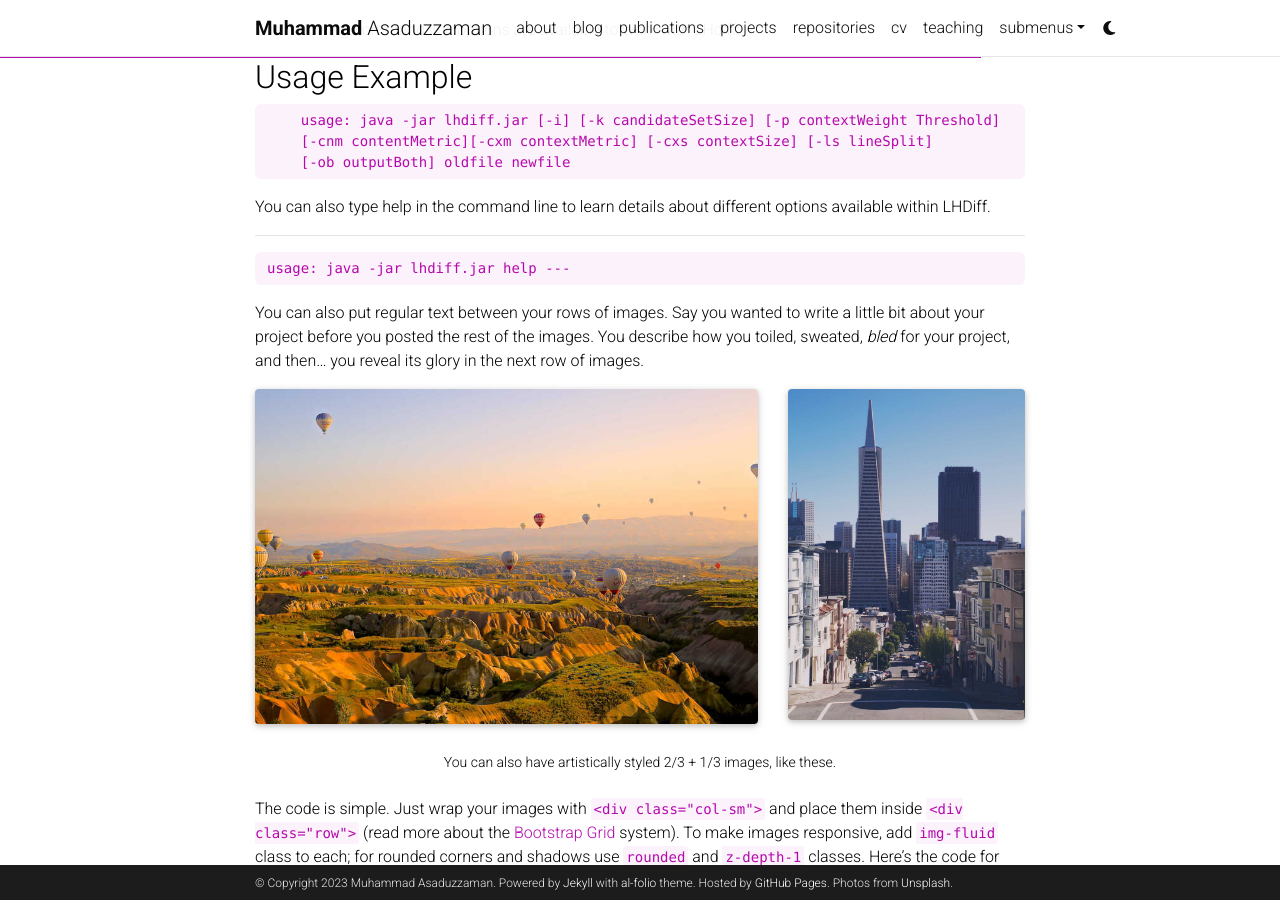
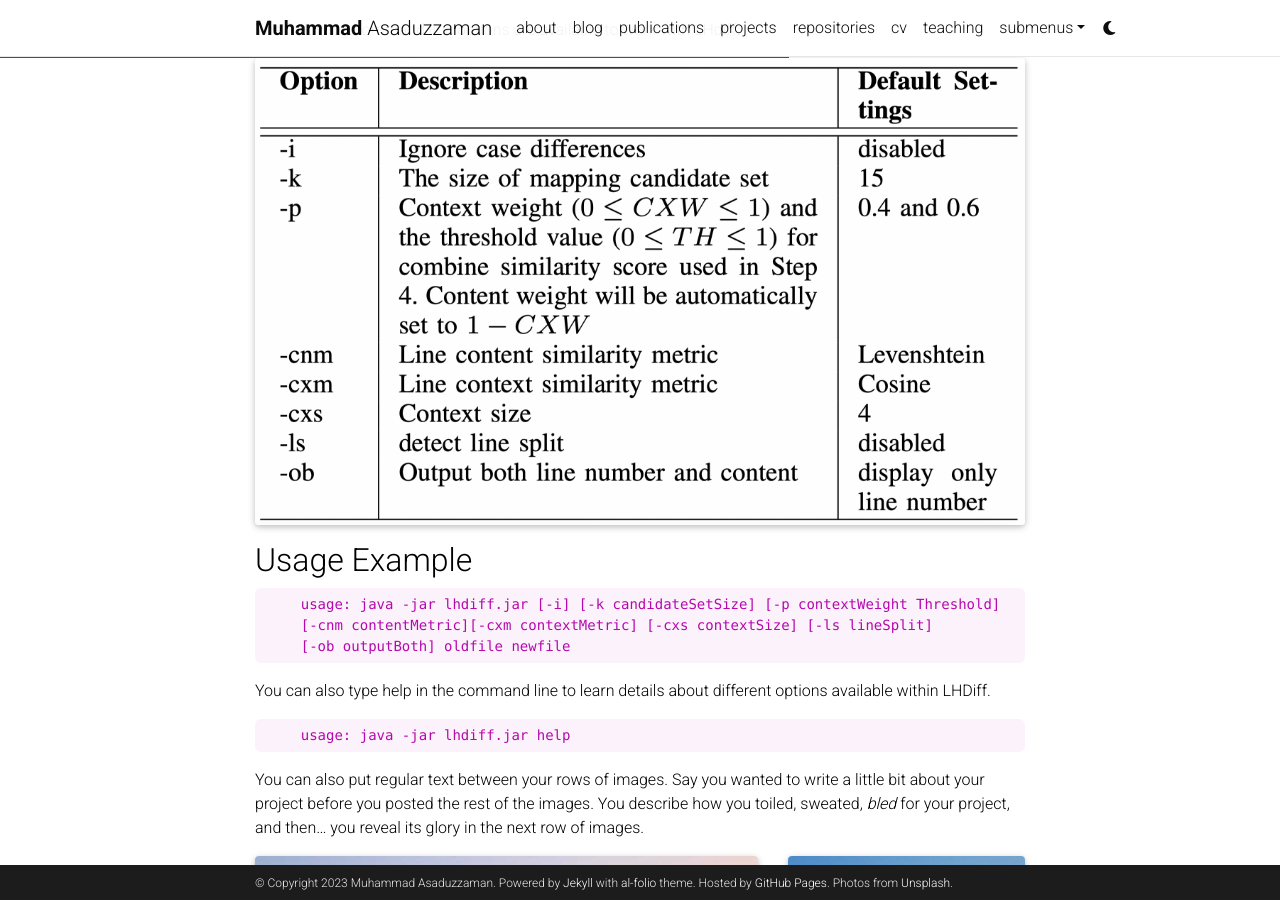
Before and after one commit to muhammad-asaduzzaman/muhammad-asaduzzaman.github.io, a Jekyll site: the page built from _projects/1_project.md, in a window 1280 px wide and 900 px high, scrolled down 1463 px. Built offline with Jekyll 4.4.1, drawn with Linux system fonts in a browser that asks for light colours; full-size pictures stand in for the smaller copies a plugin makes; comment, search, counter and statistics services are not loaded; a style sheet for code colours, icons or effects is not loaded.

Commit message:
Update 1_project.md

````diff
--- a/_projects/1_project.md
+++ b/_projects/1_project.md
@@ -55,6 +55,11 @@
 The tool requires Java runtime environment which can be downloaded from here.
 
 The following command line options are available to work with LHdiff:
+<div class="row">
+    <div class="col-sm mt-3 mt-md-0">
+        {% include figure.html path="assets/img/lhdiff_configurations.png" title="available configurations in lhdiff" class="img-fluid rounded z-depth-1" %}
+    </div>
+</div>
 
 Usage Example
 ---
@@ -65,10 +70,9 @@
 ```
 
 You can also type help in the command line to learn details about different options available within LHDiff.
-
----
+```
     usage: java -jar lhdiff.jar help
----
+```
 
 You can also put regular text between your rows of images.
 Say you wanted to write a little bit about your project before you posted the rest of the images.
````
